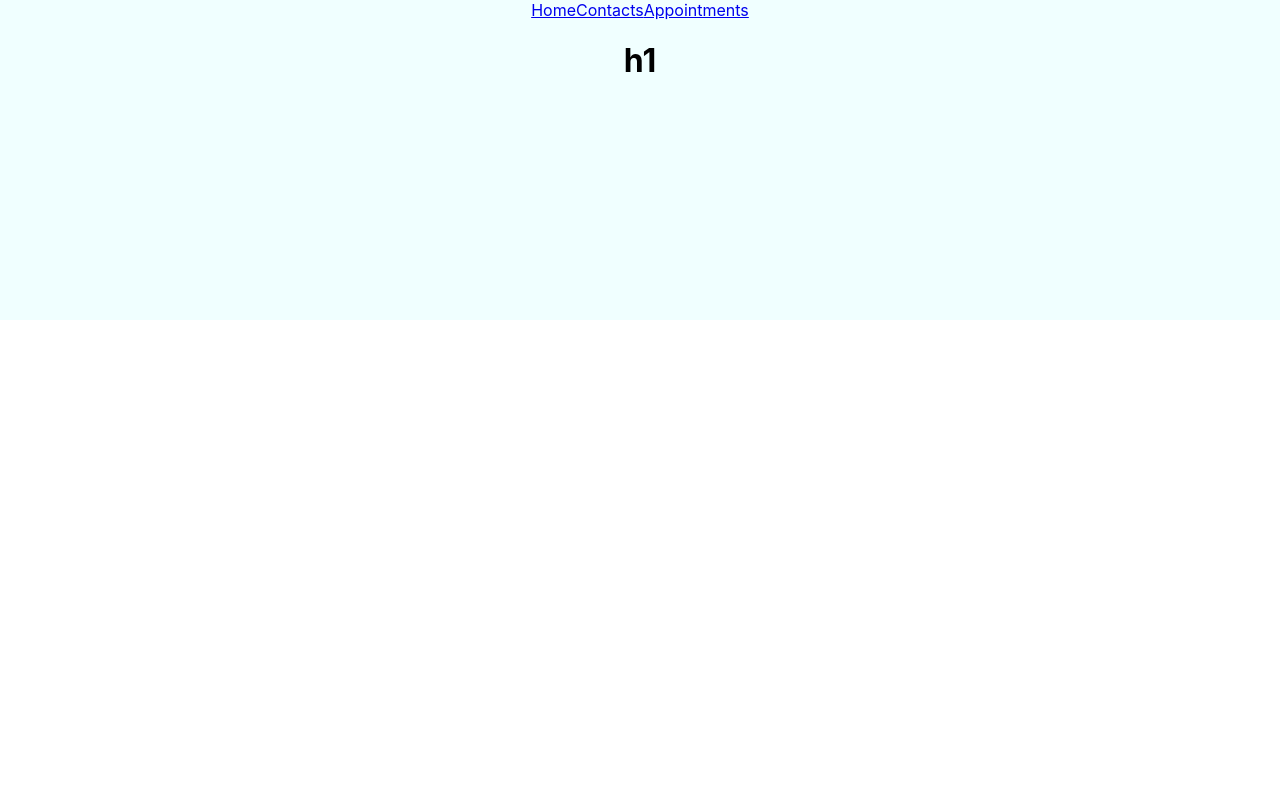
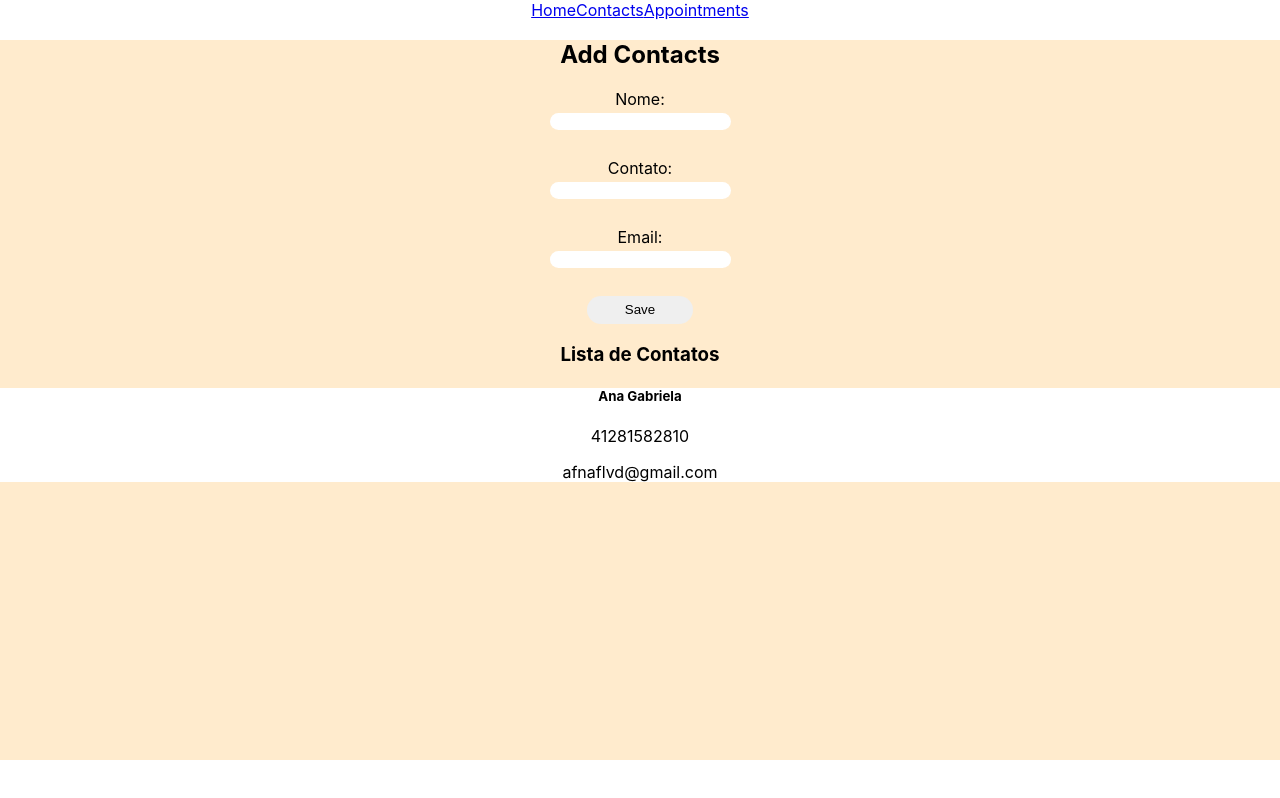
Before and after one commit to Vitor104/SchedulEase, a React (Create React App) app: page /Contact in a window 1280 px wide. Built offline with nearby package versions, Linux system fonts and the light colour scheme.

Commit message:
comecei a parte dos contatos

```diff
--- a/src/componentes/app/App.css
+++ b/src/componentes/app/App.css
@@ -1,5 +1,3 @@
 .appContainer {
   text-align: center;
-  background-color: azure;
-  height: 20em;
 }
--- a/src/componentes/app/App.js
+++ b/src/componentes/app/App.js
@@ -1,5 +1,6 @@
 import styles from'./App.css';
 import { Route, Routes, BrowserRouter, NavLink } from 'react-router-dom';
+import React, {useState} from 'react';
 import Root from '../root/root';
 import Contact from "../contacts/contact";
 import Appointment from "../appointments/appointment";
@@ -9,6 +10,13 @@ import Appointment from "../appointments/appointment";
 
 
 function App() {
+
+  const [userInput, setUserInput] = useState('');
+  const input = () => {
+
+  }
+
+
   return (
     <BrowserRouter>
     <div className='appContainer'>
--- a/src/componentes/contacts/contact.js
+++ b/src/componentes/contacts/contact.js
@@ -1,10 +1,31 @@
 import React from "react";
-import './contact.module.css';
+import styles from './contact.module.css';
 
 function Contact () {
     return (
-        <div>
-            <h1>h1</h1>
+        <div className={styles.container}>
+            <h2>Add Contacts</h2>
+
+            <section>
+                <form className={styles.formulario}>
+                    <label for='nome'>Nome: </label>
+                    <input className={styles.formChild} id="nome" type="text"></input><br></br>
+                    <label for='contato'>Contato: </label>
+                    <input className={styles.formChild} id="contato" type="number"></input><br></br>
+                    <label for="email">Email: </label>
+                    <input className={styles.formChild} id='email'></input><br></br>
+                    <button type="submit" className={styles.button}>Save</button>
+                </form>
+            </section>
+
+            <section>
+                <h3>Lista de Contatos</h3>
+                <div className={styles.example}>
+                    <h5>Ana Gabriela</h5>
+                    <p>41281582810</p>
+                    <p>afnaflvd@gmail.com</p>
+                </div>
+            </section>
         </div>
     )
 }
--- a/src/componentes/contacts/contact.module.css
+++ b/src/componentes/contacts/contact.module.css
@@ -0,0 +1,39 @@
+.container {
+    background-color: blanchedalmond;
+    height: 45em;
+}
+
+.formulario {
+    display: flex;
+    flex-direction: column;
+    width: 85%;
+    margin: 0 auto;
+    gap: 4px;
+    justify-content: space-between;
+    align-items: center;
+}
+
+.formChild {
+    border: none;
+    border-radius: 15px;
+}
+
+.formChild:active {
+    border: 2px solid black;
+}
+
+.button {
+    padding: 0.5em;
+    width: 8em;
+    border: none;
+    border-radius: 15px;
+}
+
+.button:active {
+    border: 3px solid black;
+}
+
+.example {
+    width: 100%;
+    background-color: white;
+}
--- a/src/componentes/root/root.js
+++ b/src/componentes/root/root.js
@@ -4,7 +4,7 @@ import styles from './root.module.css';
 function Root() {
     return (
         <div className={styles.container}>
-            <h1>Hello</h1>
+            <h1 className={styles.h1}>Hello</h1>
         </div>
     )
 }
--- a/src/componentes/root/root.module.css
+++ b/src/componentes/root/root.module.css
@@ -0,0 +1,14 @@
+.container {
+    background-color: rgb(205, 133, 133);
+    height: 25em;
+}
+
+.h1 {
+    animation-name: example;
+    animation-duration: 3s;
+}
+
+@keyframes example {
+    from {left: -100px;}
+    to {left: 200px;}
+}
```
